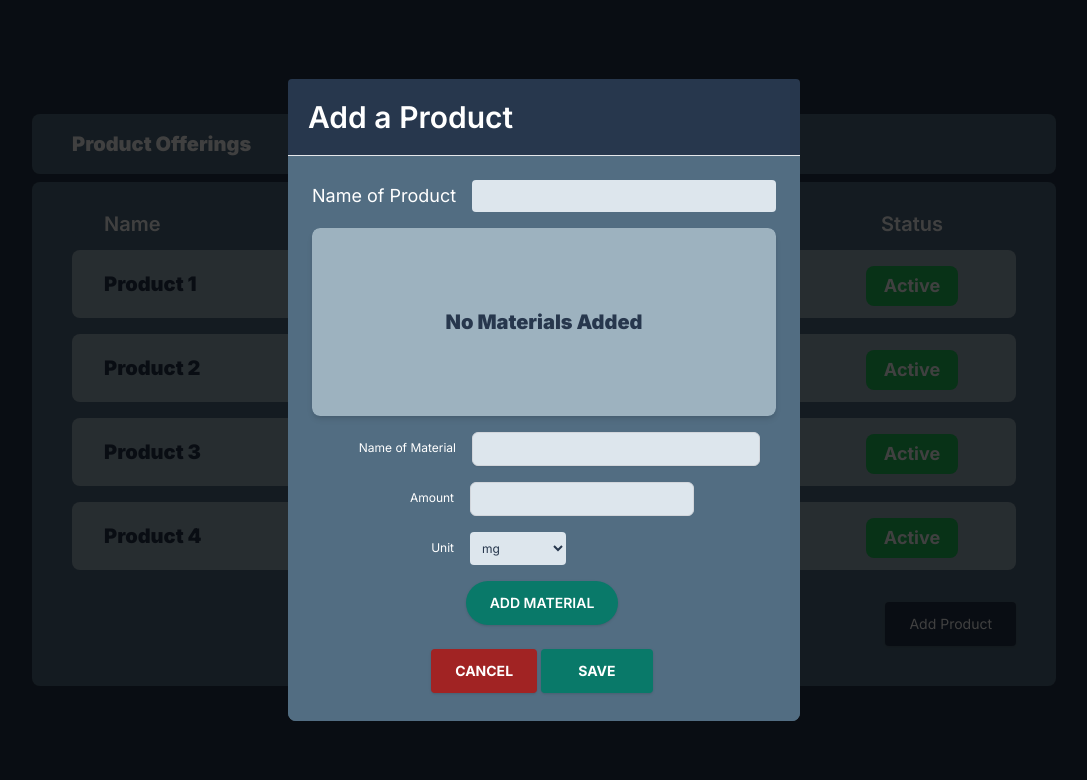
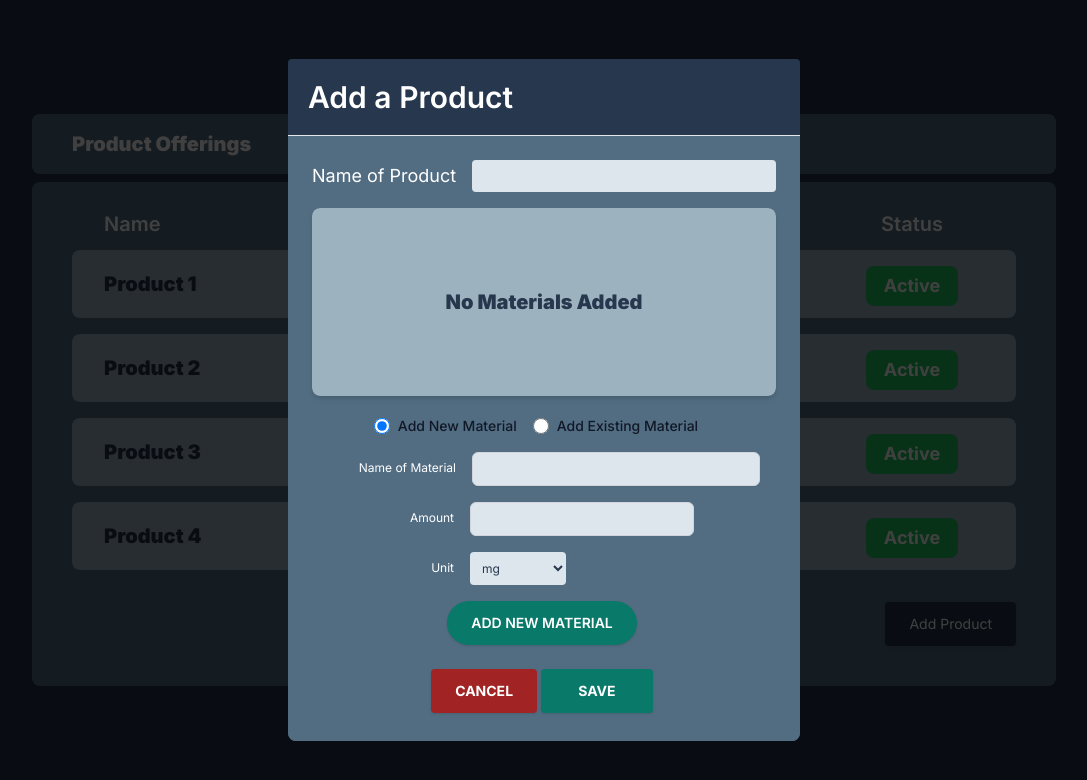
Before and after one commit to pattyarao/inventory-management-app, a Next.js app: page /productofferings in a window 1280 px wide. Both pictures are taken after a click on the button "Add Product". Shown: the top 780 px of the page, without its empty margins (96-1183 px from the left). Built offline with nearby package versions, Linux system fonts and the light colour scheme.

Commit message:
Added radio button functionality for adding a new material/existing material

```diff
--- a/app/components/AddProductOffer.jsx
+++ b/app/components/AddProductOffer.jsx
@@ -60,6 +60,11 @@ const AddProductOffer = ({ addProductToList }) => {
         setMaterialList([]);
         setShowModal(false);
       };
+
+    const [selectedOption, setSelectedOption] = useState("new");
+    const handleOptionChange = (e) => {
+      setSelectedOption(e.target.value);
+    }
 
     //determines if the modal for adding a product is shown or not
     const [showModal, setShowModal] = useState(false);
@@ -160,8 +165,39 @@ const AddProductOffer = ({ addProductToList }) => {
                         </div>
                         )}
                     </div>
+
+                    <div className="flex flex-wrap justify-center">
+                        <div className="flex items-center mr-4 mt-5">
+                          <input
+                            id="new-material-radio"
+                            type="radio"
+                            name="material-radio"
+                            value="new"
+                            checked={selectedOption === "new"}
+                            onChange={handleOptionChange}
+                            className="w-4 h-4 text-red-600 bg-gray-100 border-gray-300 focus:ring-red-500 dark:focus:ring-red-600 dark:ring-offset-gray-800 focus:ring-2 dark:bg-gray-700 dark:border-gray-600"/>
+                          <label
+                            for="new-material-radio"
+                            className="ml-2 text-sm font-medium text-gray-900 dark:text-gray-300">Add New Material</label>
+                        </div>
+                        <div className="flex items-center mr-4 mt-5">
+                          <input
+                            id="existing-material-radio"
+                            type="radio"
+                            value="existing"
+                            name="material-radio"
+                            checked={selectedOption === "existing"}
+                            onChange={handleOptionChange}
+                            class="w-4 h-4 text-red-600 bg-gray-100 border-gray-300 focus:ring-red-500 dark:focus:ring-red-600 dark:ring-offset-gray-800 focus:ring-2 dark:bg-gray-700 dark:border-gray-600"/>
+                          <label
+                            for="existing-material-radio"
+                            class="ml-2 text-sm font-medium text-gray-900 dark:text-gray-300">Add Existing Material</label>
+                        </div>
+                    </div>
+                  {selectedOption === "new" ? (
+                    <>
                     <div>
-                        <div className="flex justify-center space-x-4 mb-4 mt-4">
+                      <div className="flex justify-center space-x-4 mb-4 mt-4">
                             <label className="w-32 text-right mt-2">Name of Material</label>
                             <input
                                 className="w-72 rounded-md appearance-none border border-gray-300 py-2 px-2 bg-white text-gray-700 placeholder-gray-400 shadow-sm focus:outline-none focus:ring-2 focus:ring-sky-600 focus:border-transparent"
@@ -201,11 +237,61 @@ const AddProductOffer = ({ addProductToList }) => {
                                 type="button"
                                 onClick={handleAddMaterial}
                             >
-                                Add Material
+                                Add New Material
                             </button>
                         </div>
+                      </div>
+                    </>
+                  ):(
+                    <>
+                      <div>
+                      <div className="flex justify-center space-x-4 mb-4 mt-4">
+                            <label className="w-32 text-right mt-2">Name of Material</label>
+                            <input
+                                className="w-72 rounded-md appearance-none border border-gray-300 py-2 px-2 bg-white text-gray-700 placeholder-gray-400 shadow-sm focus:outline-none focus:ring-2 focus:ring-sky-600 focus:border-transparent"
+                                style={{ backgroundColor: '#DDE6ED', color:"#27374D"}}
+                                value={newMaterial.name}
+                                onChange={handleMaterialNameChange}
+                            />
+                        </div>
 
-                    </div>
+                        <div className="flex justify-center space-x-4 mb-4 pl-4">
+                            <label className="text-right mt-2 ">Amount</label>
+                            <input
+                                className="focus:outline-none focus:ring-2 focus:ring-sky-600 w-56 text-gray-700 py-2 px-3 border border-gray-300 bg-white rounded-md w-42 p-2 rounded"
+                                style={{ backgroundColor: '#DDE6ED', color:"#27374D"}}
+                                value={newMaterial.amount}
+                                onChange={handleMaterialAmountChange}
+                            />
+                        </div>
+                        <div className="flex justify-center space-x-4 mb-4 pl-3 pr-52">
+                            <label className="w-32 text-right mt-2">Unit</label>
+                            <select
+                                className="w-24 p-2 rounded"
+                                style={{ backgroundColor: '#DDE6ED', color:"#27374D"}}
+                                value={newMaterial.unit}
+                                onChange={handleMaterialUnitChange}
+                            >
+                                <option value="mg">mg</option>
+                                <option value="g">g</option>
+                                <option value="mL">mL</option>
+                                <option value="L">L</option>
+                            </select>
+                        </div>
+                        <div className="flex items-center justify-center">
+                           <button
+                                className="text-white font-semibold uppercase text-sm px-6 py-3 rounded-3xl shadow hover:shadow-lg outline-none focus:outline-none mr-1 mb-1 ease-linear transition-all duration-150"
+                                style={{ backgroundColor: "#097969" }}
+                                type="button"
+                                onClick={handleAddMaterial}
+                            >
+                                Add Existing Material
+                            </button>
+                        </div>
+                      </div>
+                    </>
+                  )}
+
                     <div className="mt-5">
                   <div className="flex justify-center">
                     <button
```
